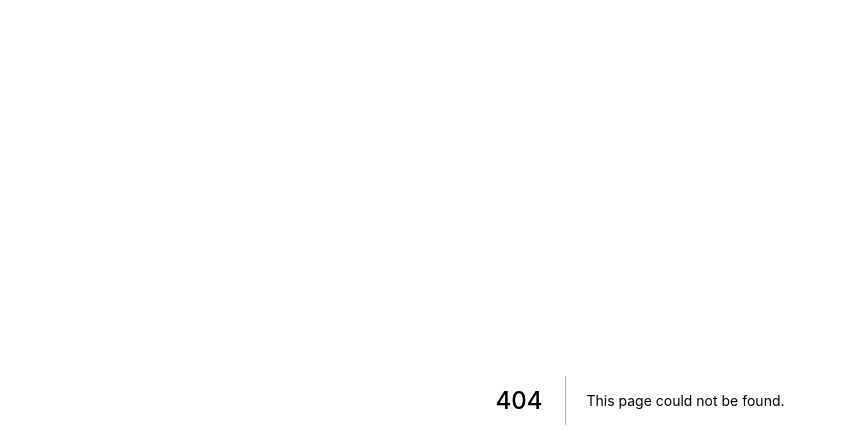
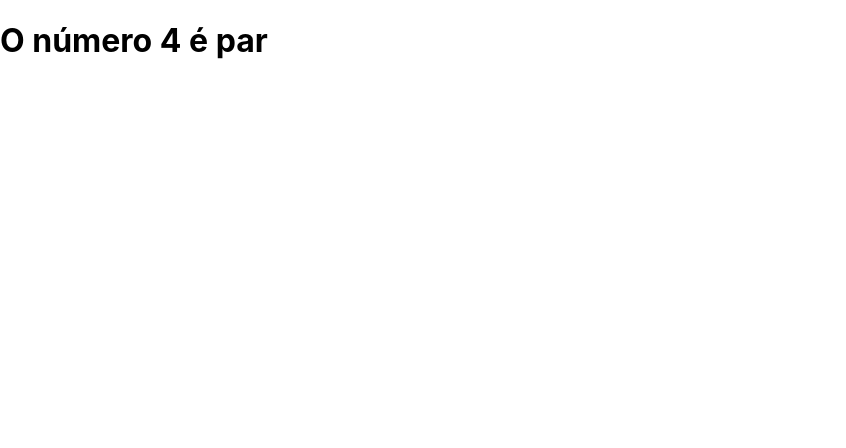
Before and after one commit to kleitonalbuquerque/curso-nextjs, a Next.js app: page /render/condicional2 in a window 1280 px wide. Before the commit this address had no page. Shown: the top 448 px of the page, without its empty margins (0-846 px from the left). Built offline with nearby package versions, Linux system fonts and the light colour scheme.

Commit message:
Condicional #02

```diff
--- /dev/null
+++ b/components/If.jsx
@@ -0,0 +1,7 @@
+export default function If(props) {
+  if (props.test) {
+    return props.children;
+  } else {
+    return null;
+  }
+}
--- /dev/null
+++ b/pages/render/condicional2.jsx
@@ -0,0 +1,16 @@
+import If from "../../components/If";
+
+export default function condicional2() {
+  const numero = 4;
+  return (
+    <div>
+      <If test={numero % 2 === 0}>
+        <h1>O número {numero} é par</h1>
+      </If>
+
+      <If test={numero % 2 != 0}>
+        <h1>O número {numero} é ímpar</h1>
+      </If>
+    </div>
+  );
+}
```
